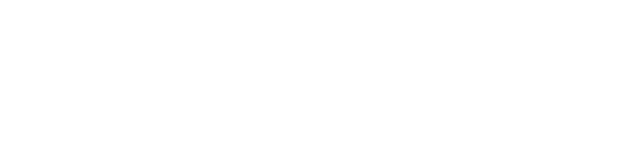
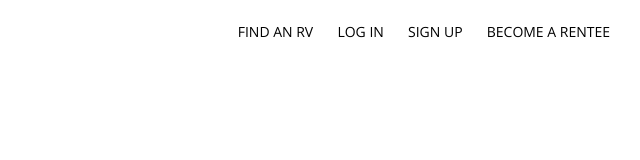
Before and after one commit to agrant12/one-pager, a plain HTML site: page index.html in a window 1280 px wide. Shown: the whole page, without its empty margins (640-1280 px from the left). Drawn offline with nearby package versions, Linux system fonts and the light colour scheme.

Commit message:
Update index with basic menu
Add styling to give page basic structure

```diff
--- a/css/style.css
+++ b/css/style.css
@@ -0,0 +1,31 @@
+@import url(https://fonts.googleapis.com/css?family=Open+Sans:400,300,600italic);
+
+body {
+	font-family: 'Open Sans', sans-serif;
+	margin: 0;
+	padding: 0;
+}
+
+section,
+footer {
+	margin: 0 auto;
+	width: 980px;
+}
+
+/* Header */
+header {
+	padding: 20px;
+	overflow: auto;
+}
+
+header nav {
+	float: right;
+}
+
+header nav a {
+	color: black;
+	font-size: 14px;
+	margin: 0 10px;
+	text-decoration: none;
+	text-transform: uppercase;
+}
--- a/index.html
+++ b/index.html
@@ -1,11 +1,26 @@
 <!DOCTYPE html>
-<html>
+<html lang="en" ng-app="tincanrv">
 <head>
-	<title>On Pager</title>
+	<title>Tincan RV</title>
+	<script type="text/javascript" src="js/angular.min.js"></script>
+	<script type="text/javascript" src="js/angular-route.min.js"></script>
+	<script type="text/javascript" src="js/app.js"></script>
+	<script type="text/javascript" src="js/controllers.js"></script>
+	<link rel="stylesheet" type="text/css" href="css/style.css">
 </head>
 <body>
-<header></header>
-<section></section>
+
+<header>
+	<nav>
+		<a href="#/find-rv">Find an RV</a>
+		<a href="#/login">Log In</a>
+		<a href="#/sign-up">Sign Up</a>
+		<a href="#/become-rentee">Become a Rentee</a>
+	</nav>
+</header>
+
+<section ng-view></section>
+
 <footer></footer>
 </body>
 </html>
```
